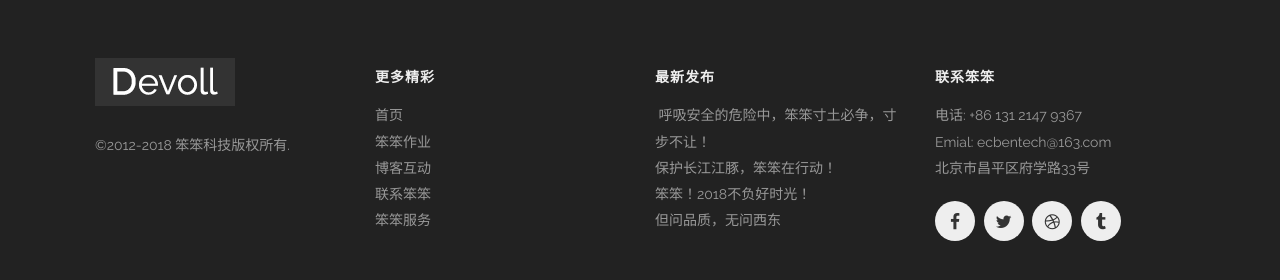
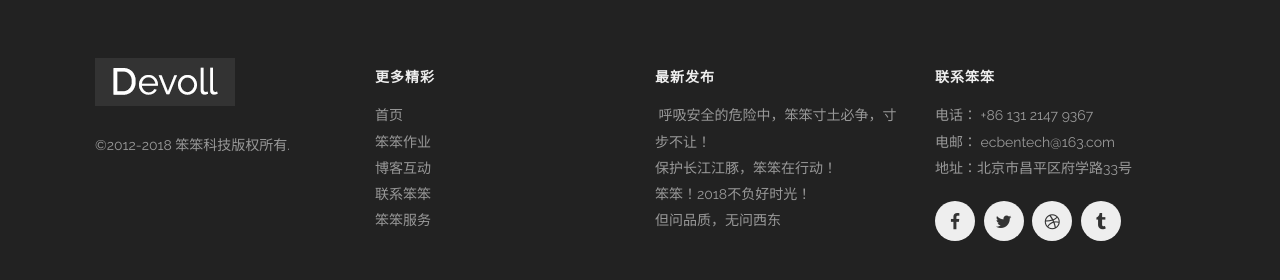
Before and after one commit to braveheart007/braveheart007.github.io, a Jekyll site: the page built from index.html, in a window 1280 px wide and 900 px high, scrolled down 5015 px. Shown: the part 566-846 px from the top of the window. Built offline with Jekyll 4.4.1, drawn with Linux system fonts in a browser that asks for light colours.

Commit message:
Update footer.html

```diff
--- a/_includes/footer.html
+++ b/_includes/footer.html
@@ -41,14 +41,14 @@
       <div class='spacing'></div>
       <h4>联系笨笨</h4>
       <ul>
-        <li>电话: +86 131 2147 9367</li>
-        <li>Emial: ecbentech@163.com</li>
-        <li>北京市昌平区府学路33号</li>
+        <li>电话： +86 131 2147 9367</li>
+        <li>电邮： ecbentech@163.com</li>
+        <li>地址：北京市昌平区府学路33号</li>
       </ul>
       <div class='spacing'></div>
       <ul class='socials'>
         <li>
-          <a href='http://facebook.com'>
+          <a href='http://www.taichi-maker.com'>
             <i class='fa fa-facebook'></i>
           </a>
         </li>
```
